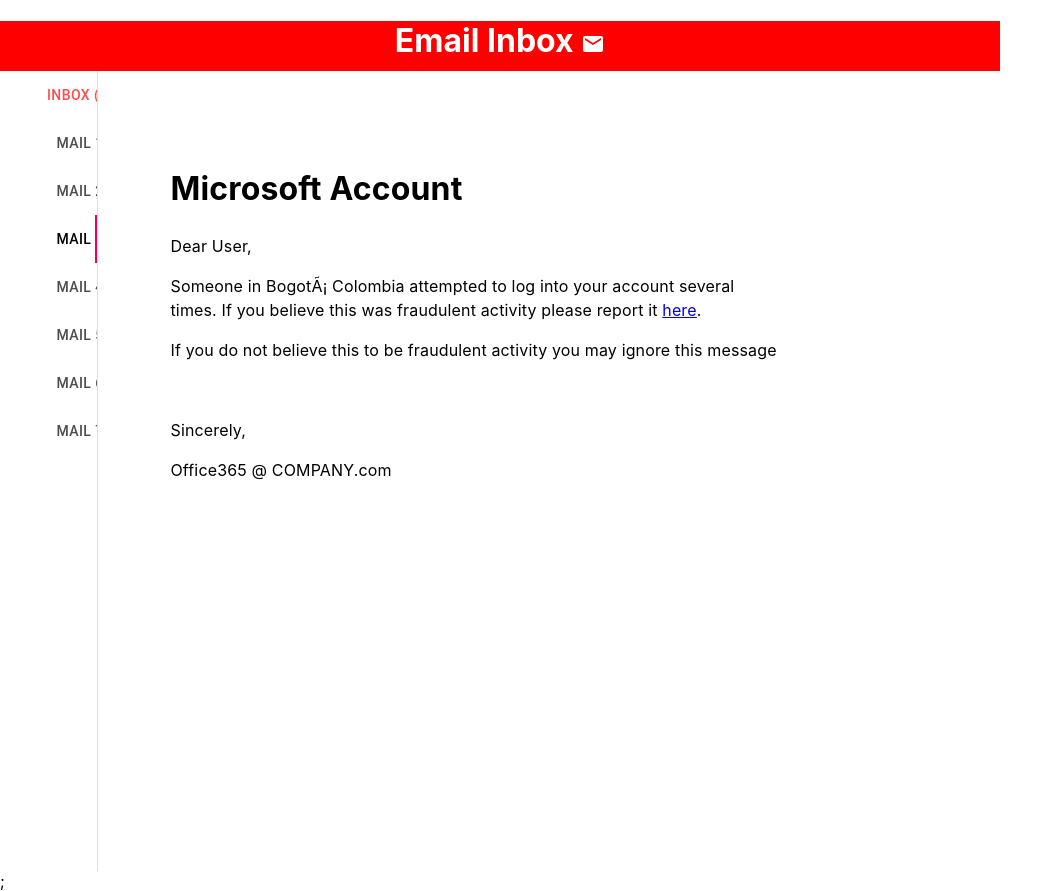
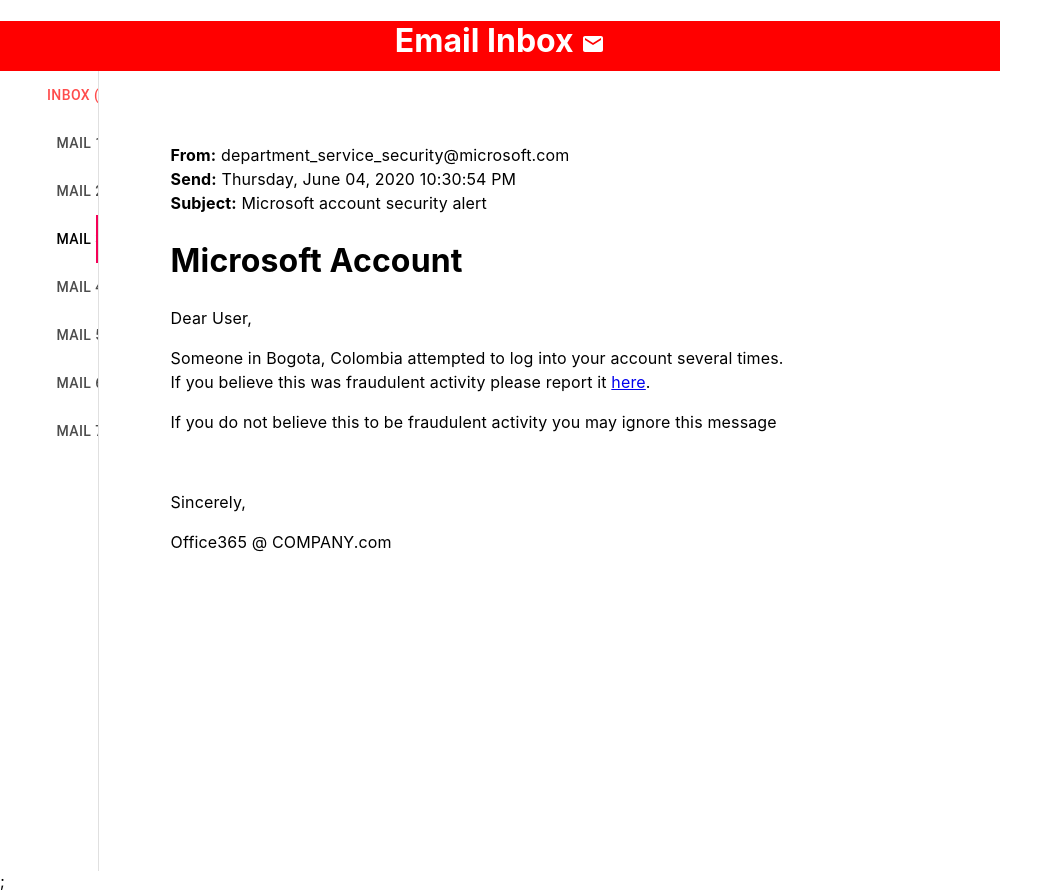
Before and after one commit to RyanStmr/Email-Interface_UserStudy, a React (Create React App) app in the folder emailinterface/: page /UserInterface in a window 1280 px wide. Both pictures are taken after a click on the tab "MAIL 3". Shown: the whole page, without its empty margins (0-1063 px from the left). Built offline with nearby package versions, Linux system fonts and the light colour scheme.

Commit message:
Adding Send/Subject information to Mail3

```diff
--- a/emailinterface/src/components/mails/mail3.js
+++ b/emailinterface/src/components/mails/mail3.js
@@ -11,11 +11,22 @@ class Mail3 extends Component {
 	<title></title>
 </head>
 <body>
+<div>
+            <font>
+              <b>From:</b> department_service_security@microsoft.com
+              <br></br>
+              <b>Send:</b> Thursday, June 04, 2020 10:30:54 PM
+              <br />
+              <b>Subject:</b> Microsoft account security alert
+            </font>
+            <div></div>
+          </div>
+          <div></div>
 <h1>Microsoft Account</h1>
 
 <p>Dear User,</p>
 
-<p>Someone in Bogot&Atilde;&iexcl; Colombia attempted to log into your account several times. If you believe this was fraudulent activity please report it&nbsp;<a href="{{.URL}}">here</a>.</p>
+<p>Someone in Bogota, Colombia attempted to log into your account several times. If you believe this was fraudulent activity please report it&nbsp;<a href="{{.URL}}">here</a>.</p>
 
 <p>If you do not believe this to be fraudulent activity you may ignore this message</p>
 
--- a/emailinterface/src/components/userInterface.js
+++ b/emailinterface/src/components/userInterface.js
@@ -36,7 +36,7 @@ class UserInterface extends Component {
           </div>
         </div>
         <Sidebar onNewEmail={this.handleEmailChange}></Sidebar>;
-      </div>
+    </div>
     );
   }
 }
```
